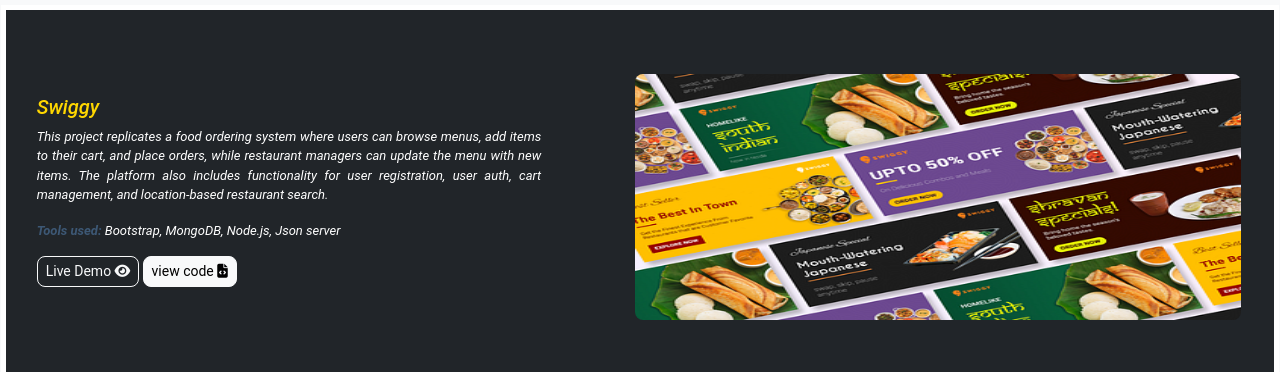
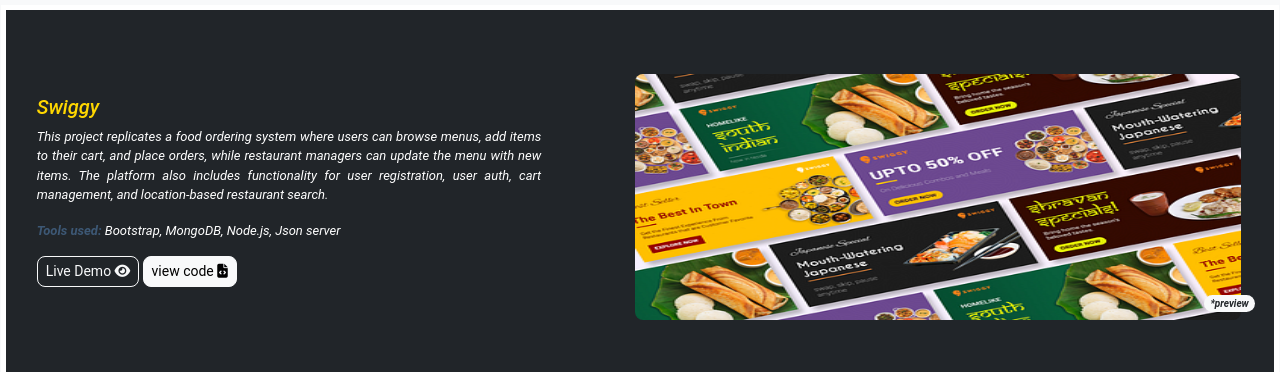
Before and after one commit to NaveenDoddi/portFolio, a plain HTML site: page index.html in a window 1280 px wide. Shown: the part 1673-2045 px from the top of the page. Drawn offline with nearby package versions, Linux system fonts and the light colour scheme.

Commit message:
pushing preview button

```diff
--- a/index.html
+++ b/index.html
@@ -214,8 +214,9 @@
                         </div>
                     </div>
 
-                    <div class="col-sm-12 col-md-6 col-lg-6 animate slide-left">
+                    <div class="col-sm-12 col-md-6 col-lg-6 animate slide-left position-relative">
                         <img onclick="preview(this)" src="./images/swiggy.png" loading="lazy"/>
+                        <span class="fw-bold badge badge-light text-dark rounded-pill position-absolute" style="bottom: 10px; right: 0; font-size: 10px;">*preview</span>
                     </div>
 
 
```
